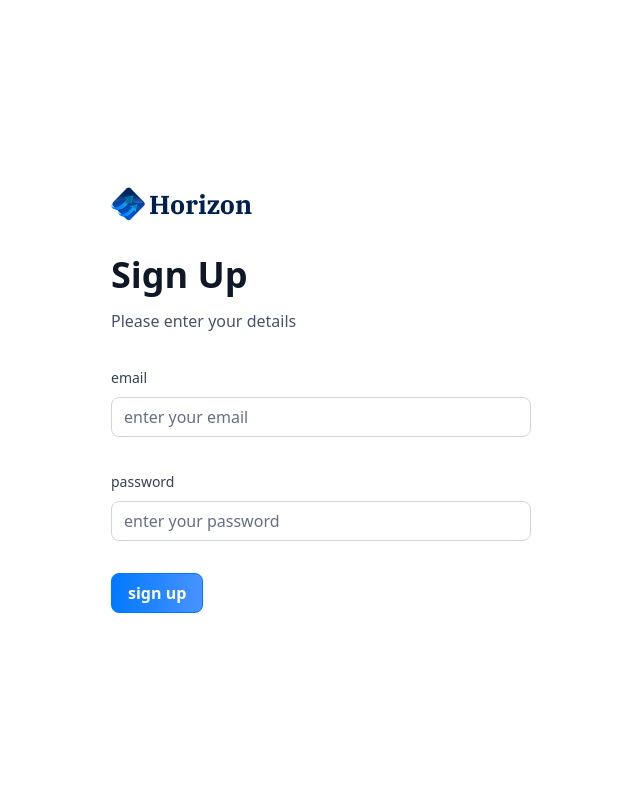
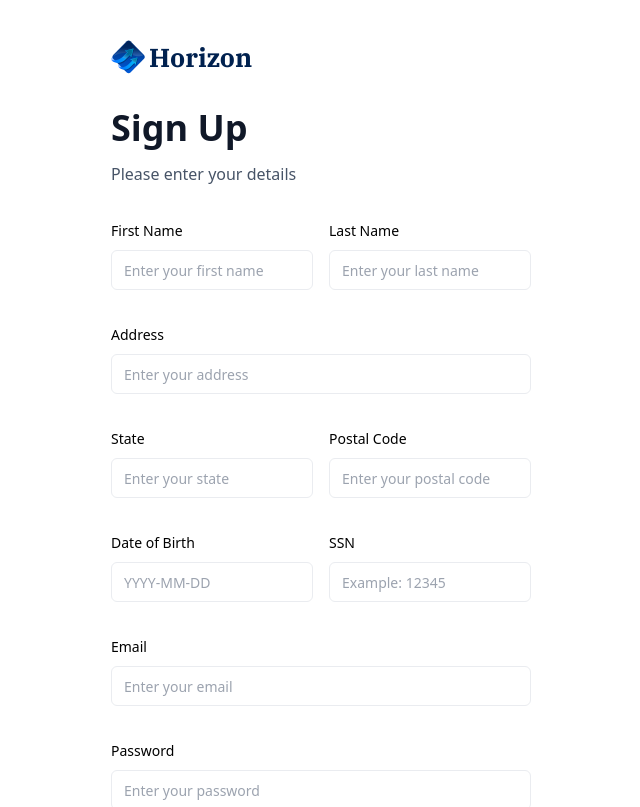
Before and after one commit to dipto230/banking-project, a Next.js app: page /sign-up in a window 1280 px wide. Shown: the top 807 px of the page, without its empty margins (319-959 px from the left). Built offline with nearby package versions, Linux system fonts and the light colour scheme.

Commit message:
sign up sign in form done

```diff
--- a/components/AuthForm.tsx
+++ b/components/AuthForm.tsx
@@ -7,43 +7,100 @@ import { z } from 'zod';
 import { zodResolver } from '@hookform/resolvers/zod';
 import { useForm } from 'react-hook-form';
 import { Button } from '@/components/ui/button';
-
 import {
   Form,
-  FormControl,
-  FormDescription,
   FormField,
   FormItem,
   FormLabel,
   FormMessage,
 } from '@/components/ui/form';
 import { Input } from '@/components/ui/input';
-import CustomInput from './CustomInput';
-import { authFormSchema } from '@/lib/utils';
 import { Loader2 } from 'lucide-react';
 
+// Dynamic Validation Schema
+const authFormSchema = (type: 'sign-in' | 'sign-up') => {
+  const baseSchema = z.object({
+    email: z.string().email('Invalid email address'),
+    password: z.string().min(6, 'Password must be at least 6 characters long'),
+  });
 
-// Form validation schema
+  if (type === 'sign-up') {
+    return baseSchema.extend({
+      firstName: z.string().min(3, 'First name must be at least 3 characters'),
+      lastName: z.string().min(3, 'Last name must be at least 3 characters'),
+      address: z.string().min(10, 'Address must be at least 10 characters'),
+      state: z.string().min(5, 'State must be at least 5 characters'),
+      postalCode: z.string().min(6, 'Postal code must be at least 6 characters'),
+      dateOfBirth: z.string().min(10, 'Date of Birth must be valid (YYYY-MM-DD)'),
+      ssn: z.string().min(3, 'SSN must be at least 3 characters'),
+    });
+  }
 
+  return baseSchema;
+};
 
-const AuthForm = ({ type }: { type: string }) => {
-  const [user, setUser] = useState(null);
-  const [isLoading , setIsLoading] = useState(false);
+// Custom Input Component
+const CustomInput = ({
+  control,
+  name,
+  label,
+  placeholder,
+}: {
+  control: any;
+  name: string;
+  label: string;
+  placeholder: string;
+}) => (
+  <FormField
+    name={name}
+    control={control}
+    render={({ field }) => (
+      <FormItem>
+        <FormLabel>{label}</FormLabel>
+        <Input {...field} placeholder={placeholder} />
+        <FormMessage />
+      </FormItem>
+    )}
+  />
+);
 
-  const form = useForm<z.infer<typeof authFormSchema>>({
-    resolver: zodResolver(authFormSchema),
+const AuthForm = ({ type }: { type: 'sign-in' | 'sign-up' }) => {
+  const [isLoading, setIsLoading] = useState(false);
+
+  const formSchema = authFormSchema(type);
+
+  const form = useForm<z.infer<typeof formSchema>>({
+    resolver: zodResolver(formSchema),
     defaultValues: {
-      email: "",
-      password: "",
+      email: '',
+      password: '',
+      ...(type === 'sign-up' && {
+        firstName: '',
+        lastName: '',
+        address: '',
+        state: '',
+        postalCode: '',
+        dateOfBirth: '',
+        ssn: '',
+      }),
     },
   });
 
-  async function onSubmit(values: z.infer<typeof authFormSchema>) {
-    console.log("Submitted Values:", values);
-    setIsLoading(true)
-    consolelog(vlues)
-    setIsLoading(flase);
+  // Form Submission
+  const onSubmit = async (values: z.infer<typeof formSchema>) => {
+    console.log('Submitted Values:', values);
+    setIsLoading(true);
+
+    try {
+      // Simulate an API call
+      await new Promise((resolve) => setTimeout(resolve, 1000));
+      console.log('Form Submitted Successfully');
+    } catch (error) {
+      console.error('Submission Error:', error);
+    } finally {
+      setIsLoading(false);
     }
+  };
 
   return (
     <section className="auth-form">
@@ -58,54 +115,114 @@ const AuthForm = ({ type }: { type: string }) => {
         </Link>
         <div className="flex flex-col gap-1 md:gap-3">
           <h1 className="text-24 lg:text-36 font-semibold text-gray-900">
-            {user
-              ? "Link Account"
-              : type === "sign-in"
-              ? "Sign In"
-              : "Sign Up"}
+            {type === 'sign-in' ? 'Sign In' : 'Sign Up'}
           </h1>
           <p className="text-16 font-normal text-gray-600">
-            {user
-              ? "Link your account to get started"
-              : "Please enter your details"}
+            Please enter your details
           </p>
         </div>
       </header>
 
-      {user ? (
-        <div className="flex flex-col gap-4">
-          <p>Welcome back! Please link your account.</p>
-          <Button onClick={() => console.log("Link Account")}>
-            Link Account
-          </Button>
-        </div>
-      ) : (
       <Form {...form}>
         <form onSubmit={form.handleSubmit(onSubmit)} className="space-y-8">
-
-
+          {/* Conditional Inputs for Sign-Up */}
+          {type === 'sign-up' && (
+            <>
+             <div className='flex gap-4'>
              <CustomInput
-            control={form.control} name='email' label="email" placeholder="enter your email"
+                control={form.control}
+                name="firstName"
+                label="First Name"
+                placeholder="Enter your first name"
               />
               <CustomInput
-            control={form.control} name='password' label="password" placeholder="enter your password"
+                control={form.control}
+                name="lastName"
+                label="Last Name"
+                placeholder="Enter your last name"
+              />
+             </div>
+              <CustomInput
+                control={form.control}
+                name="address"
+                label="Address"
+                placeholder="Enter your address"
+              />
+              <div className='flex gap-4'>
+              <CustomInput
+                control={form.control}
+                name="state"
+                label="State"
+                placeholder="Enter your state"
+              />
+              <CustomInput
+                control={form.control}
+                name="postalCode"
+                label="Postal Code"
+                placeholder="Enter your postal code"
+              />
+              </div>
+             <div className='flex gap-4'>
+             <CustomInput
+                control={form.control}
+                name="dateOfBirth"
+                label="Date of Birth"
+                placeholder="YYYY-MM-DD"
+              />
+              <CustomInput
+                control={form.control}
+                name="ssn"
+                label="SSN"
+                placeholder="Example: 12345"
+              />
+             </div>
+            </>
+          )}
+
+          {/* Email Input */}
+          <CustomInput
+            control={form.control}
+            name="email"
+            label="Email"
+            placeholder="Enter your email"
           />
 
+          {/* Password Input */}
+          <CustomInput
+            control={form.control}
+            name="password"
+            label="Password"
+            placeholder="Enter your password"
+          />
 
           {/* Submit Button */}
-            <Button className='form-btn'  type="submit"  disabled={ isLoading}>
-              {isLoading?(
+          <Button className="form-btn" type="submit" disabled={isLoading}>
+            {isLoading ? (
               <>
-                <Loader2 size={20} className='animate-spin'/>; &nbsp;
-                Loading...
-
+                <Loader2 size={20} className="animate-spin" /> &nbsp; Loading...
               </>
-              ): type==='sign-in'?
-            'sign-in': 'sign up'}
+            ) : type === 'sign-in' ? (
+              'Sign In'
+            ) : (
+              'Sign Up'
+            )}
           </Button>
         </form>
       </Form>
-      )}
+
+      <footer className="flex justify-center gap-1">
+        <p className="text-14 font-normal text-gray-600">
+          {type === 'sign-in'
+            ? "Don't have an account?"
+            : 'Already have an account?'}
+        </p>
+        <Link
+          href={type === 'sign-in' ? '/sign-up' : '/sign-in'}
+          className="form-link"
+        >
+          {type === 'sign-in' ? 'Sign Up' : 'Sign In'}
+        </Link>
+      </footer>
     </section>
   );
 };
--- a/components/CustomInput.tsx
+++ b/components/CustomInput.tsx
@@ -5,12 +5,13 @@ import {Control } from 'react-hook-form'
 import { z } from 'zod'
 import { authFormSchema } from '@/lib/utils'
 interface CustomInput{
-    control: Control<z.infer<typeof authFormSchema>>,
+    control: Control<z.infer<typeof formSchema>>,
     name: 'email'| 'password',
     label: string,
     placeholder : string
 
 }
+const formSchema = authFormSchema('sign-up')
 
 
 const CustomInput = ({control , name, label, placeholder}: CustomInput) => {
--- a/lib/utils.ts
+++ b/lib/utils.ts
@@ -196,7 +196,15 @@ export const getTransactionStatus = (date: Date) => {
 };
 
 
-export const authFormSchema = z.object({
+export const authFormSchema =(type: string)=> z.object({
   email: z.string().email("Please enter a valid email address"),
   password: z.string().min(6, "Password must be at least 6 characters long"),
+  firstName:type==='sign-in'?z.string().optional(): z.string().min(3),
+  lastName :type==='sign-in'?z.string().optional():  z.string().min(3),
+  address:type==='sign-in'?z.string().optional(): z.string().min(10),
+  state:type==='sign-in'?z.string().optional(): z.string().min(5),
+  postalCode:type==='sign-in'?z.string().optional(): z.string().min(6),
+  dateOfBirth:type==='sign-in'?z.string().optional(): z.string().min(4),
+  ssn:type==='sign-in'?z.string().optional(): z.string().min(3),
+
 });
```
Lines whose indentation alone changed are shown as unchanged.
